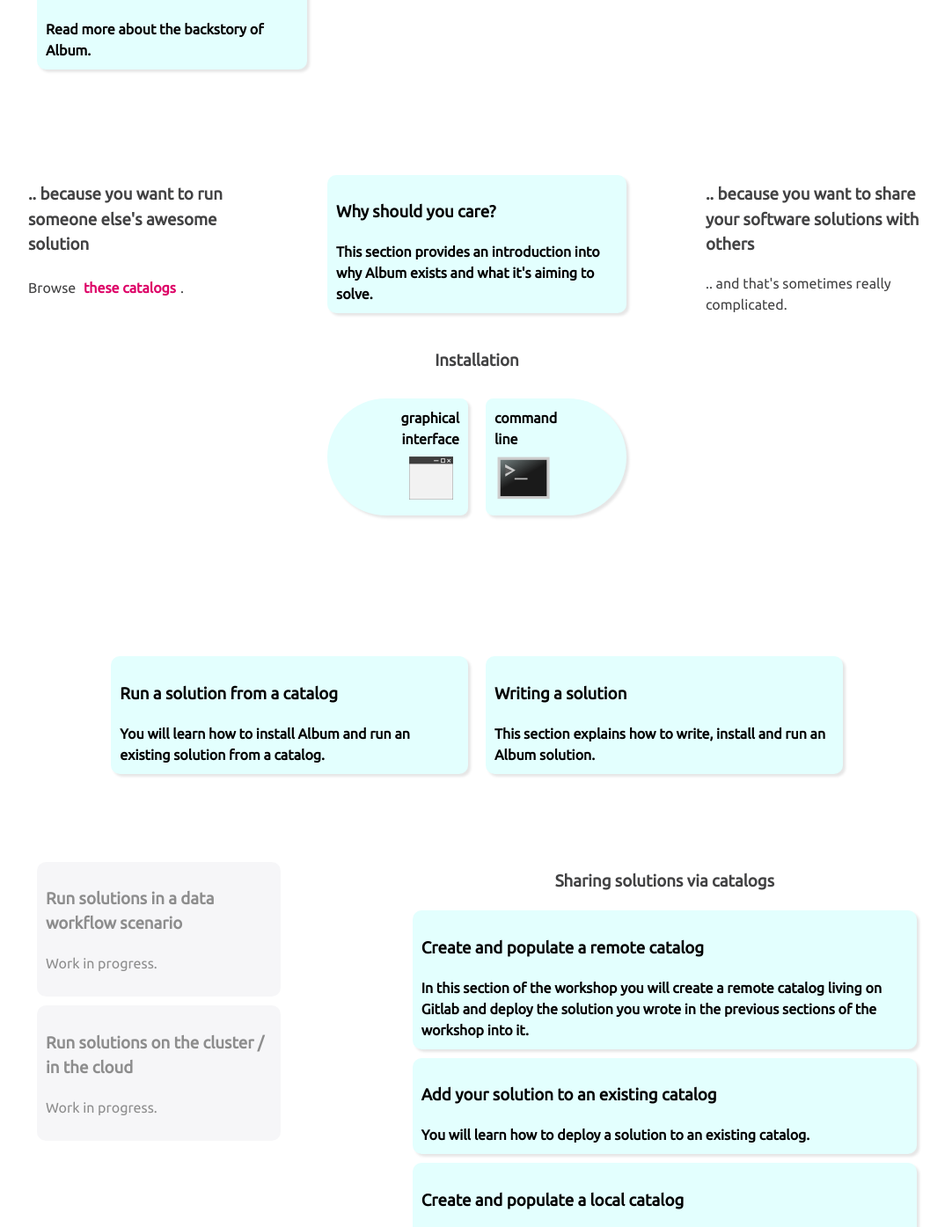
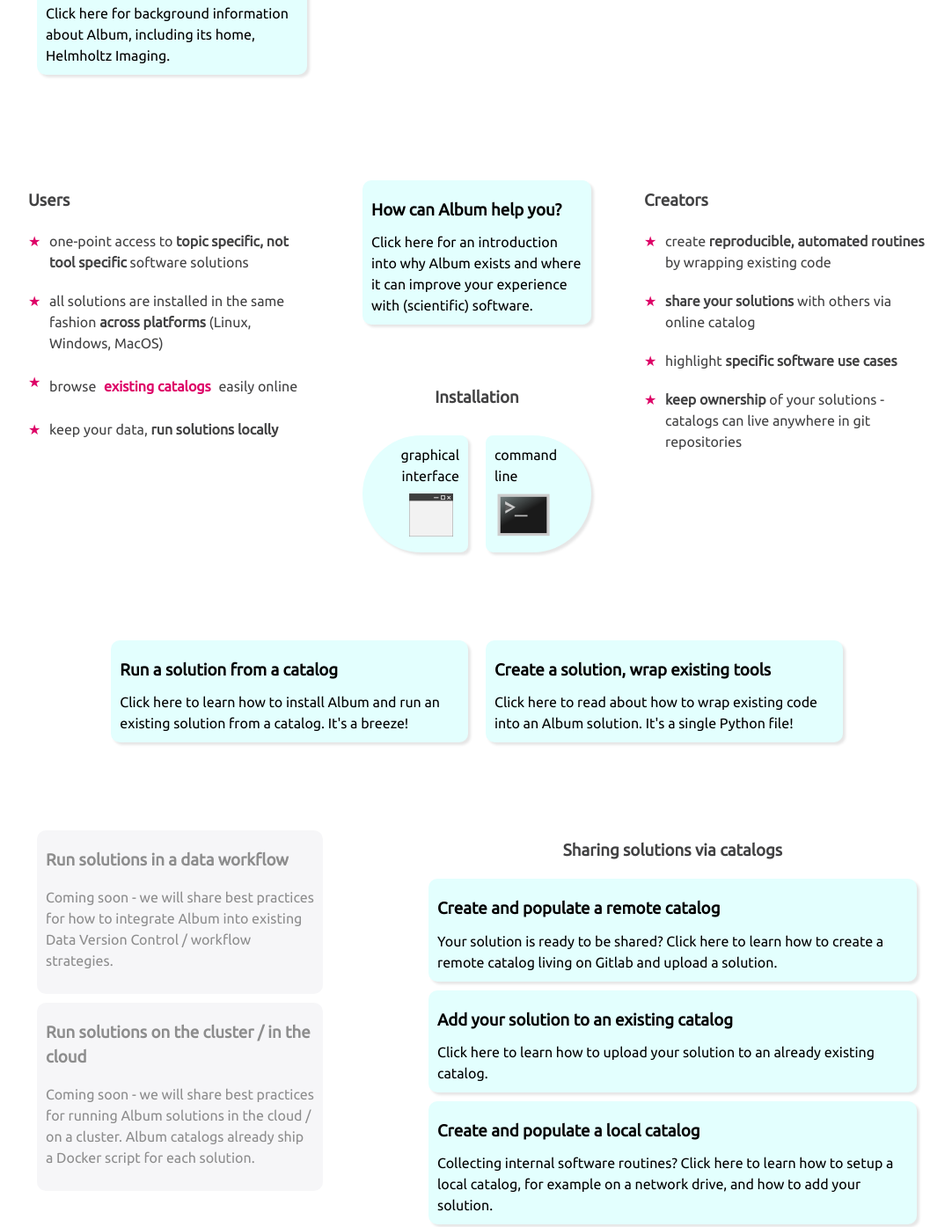
Before and after one commit to album-app/album-workshop, a Gatsby site: page / in a window 1280 px wide. Shown: the part 581-1976 px from the top of the page at 88% size, without its empty margins (98-1180 px from the left). Built offline with nearby package versions, Linux system fonts and the light colour scheme; Gatsby itself is replaced by a stand-in of ours; some packages are replaced by stand-ins of ours.

Commit message:
improved texts

```diff
--- a/src/components/snippet.js
+++ b/src/components/snippet.js
@@ -50,7 +50,6 @@
 return (
 <div class="snippet">
     <h1 className="title">{snippet.frontmatter.title}</h1>
-    <div className="description">{snippet.frontmatter.description}</div>
     <div dangerouslySetInnerHTML={{ __html: snippet.html }}/>
     {getNextSteps(snippet, snippets)}
     <div className="feedback">
--- a/src/css/base-theme.css
+++ b/src/css/base-theme.css
@@ -203,6 +203,10 @@
     border-bottom: 2px dotted rgba(0,0,0,0.2);
 }
 
+a.intro-box {
+    font-weight: normal;
+}
+
 @media (max-width: 1360px) {
     .header-logo, .header .header-menu-item {
         border: 0;
--- a/src/css/layout.css
+++ b/src/css/layout.css
@@ -307,6 +307,10 @@
     flex: 1;
 }
 
+.intro-box h3 {
+    margin: 10px 0;
+}
+
 .line > div, .line > .flex-middle {
     flex: 3;
 }
@@ -434,13 +438,13 @@
 }
 
 #sharing_via_catalogs {
-    margin-left: 100px;
+    margin-left: 70px;
+    flex: 5;
 }
 
 #install_gui {
     border-top-left-radius: 80px;
     border-bottom-left-radius: 80px;
-    padding-left: 50px;
     text-align: right;
 }
 
@@ -450,12 +454,12 @@
 
 #installer-line .line {
     flex-wrap: nowrap;
+    margin: 0;
 }
 
 #install_commandline {
     border-top-right-radius: 80px;
     border-bottom-right-radius: 80px;
-    padding-right: 50px;
 }
 
 #install_commandline, #install_gui {
@@ -463,11 +467,32 @@
 }
 
 #browse_catalogs {
-    margin-right: 50px;
+    margin-right: 20px;
+    flex: 8;
 }
 
 #share_solutions {
-    margin-left: 50px;
+    margin-left: 20px;
+    flex: 8;
+}
+
+#browse_catalogs ul, #share_solutions ul {
+  list-style: none;
+  padding-left: 0;
+}
+
+#browse_catalogs ul li, #share_solutions ul li {
+  position: relative;
+  padding-left: 1.5em;
+}
+
+#browse_catalogs ul li:before, #share_solutions ul li:before {
+  content: '★';
+  position: absolute;
+  left: 0;  /* place the SVG at the start of the padding */
+  color: #dd0066;
+  width: 1em;
+  height: 1em;
 }
 
 .center {
@@ -552,6 +577,11 @@
     margin-left: 20px;
 }
 
+#center-concept-block {
+    display: flex;
+    flex-direction: column;
+}
+
 @media (max-width: 1000px) {
     .leader-line {
         display: none;
@@ -560,6 +590,9 @@
         min-width: 80%;
         align-self: stretch;
         margin: 10px 0;
+    }
+    .line > div {
+        padding: 0;
     }
     .dummy {
         display: none;
@@ -585,4 +618,11 @@
     #share_solutions {
         order: 3;
     }
+    #concepts {
+        order: 2;
+    }
+    #installer-line {
+        margin-top: 0px;
+        margin-bottom: 20px;
+    }
 }
--- a/src/pages/01_intro.md
+++ b/src/pages/01_intro.md
@@ -1,7 +1,7 @@
 ---
 slug: "/concepts"
-title: "Why should you care?"
-description: "This section provides an introduction into why Album exists and what it's aiming to solve."
+title: "How can Album help you?"
+description: "Click here for an introduction into why Album exists and where it can improve your experience with (scientific) software."
 next: ["run_solution_from_catalog", "solution_writing"]
 ---
 
--- a/src/pages/02_run_solution_from_catalog.md
+++ b/src/pages/02_run_solution_from_catalog.md
@@ -1,7 +1,7 @@
 ---
 slug: "/run_solution_from_catalog"
 title: "Run a solution from a catalog"
-description: "You will learn how to install Album and run an existing solution from a catalog."
+description: "Click here to learn how to install Album and run an existing solution from a catalog. It's a breeze!"
 next: ["solution_writing"]
 ---
 
--- a/src/pages/03_write_solution_setup_parameters.md
+++ b/src/pages/03_write_solution_setup_parameters.md
@@ -1,7 +1,7 @@
 ---
 slug: "/solution_writing"
-title: "Writing a solution"
-description: "This section explains how to write, install and run an Album solution."
+title: "Create a solution, wrap existing tools"
+description: "Click here to read about how to wrap existing code into an Album solution. It's a single Python file!"
 next: ["remote_catalog", "add_to_catalog", "local_catalog"]
 ---
 
--- a/src/pages/04_a_remote_catalog.md
+++ b/src/pages/04_a_remote_catalog.md
@@ -1,8 +1,7 @@
 ---
 slug: "/remote_catalog"
 title: "Create and populate a remote catalog"
-description: "In this section of the workshop you will create a remote catalog living on Gitlab and deploy the solution
-you wrote in the previous sections of the workshop into it."
+description: "Your solution is ready to be shared? Click here to learn how to create a remote catalog living on Gitlab and upload a solution."
 ---
 
 <div class="learning-objectives">
@@ -29,7 +28,7 @@
 2. request catalogs:
     - Solutions deployed to a request catalog have to be reviewed by the administrators of the catalog (e.g. the Maintainer of the catalog
       repository)
-    - After successfull review they can be added to the catalog.
+    - After successful review they can be added to the catalog.
 
 <div class="task">
 <div class="task-title">Task 1 - Follow the steps to create a direct catalog hosted on Gitlab (or github)</div>
--- a/src/pages/04_b_add_to_existing_catalog.md
+++ b/src/pages/04_b_add_to_existing_catalog.md
@@ -1,7 +1,7 @@
 ---
 slug: "/add_to_catalog"
 title: "Add your solution to an existing catalog"
-description: "You will learn how to deploy a solution to an existing catalog."
+description: "Click here to learn how to upload your solution to an already existing catalog."
 ---
 
 <div class="learning-objectives">
--- a/src/pages/04_c_creating_populating_a_local_catalog.md
+++ b/src/pages/04_c_creating_populating_a_local_catalog.md
@@ -1,7 +1,7 @@
 ---
 slug: "/local_catalog"
 title: "Create and populate a local catalog"
-description: "You will learn how to setup a local catalog, for example on a network drive, and how to deploy your solution into it."
+description: "Collecting internal software routines? Click here to learn how to setup a local catalog, for example on a network drive, and how to add your solution."
 ---
 <div class="learning-objectives">
 Learning objectives:
--- a/src/pages/album.md
+++ /dev/null
@@ -1,6 +0,0 @@
----
-slug: "/album"
-title: "Album"
-description: "Decentralized framework for sharing software solutions"
----
-Why?
--- a/src/pages/background.md
+++ b/src/pages/background.md
@@ -1,7 +1,7 @@
 ---
 slug: "/background"
 title: "Who we are"
-description: "Read more about the backstory of Album."
+description: "Click here for background information about Album, including its home, Helmholtz Imaging."
 next: ["concepts"]
 ---
 Album is a tool for unifying computational tools across frameworks,
--- a/src/pages/browse_catalogs.md
+++ b/src/pages/browse_catalogs.md
@@ -1,6 +1,9 @@
 ---
 slug: "/browse_catalogs"
-title: ".. because you want to run someone else's awesome solution"
+title: "Users"
 description: ""
 ---
-Browse [these catalogs](#list-of-catalogs).
+- one-point access to **topic specific, not tool specific** software solutions
+- all solutions are installed in the same fashion **across platforms** (Linux, Windows, MacOS)
+- browse [existing catalogs](#list-of-catalogs) easily online
+- keep your data, **run solutions locally**
--- a/src/pages/packaging.md
+++ b/src/pages/packaging.md
@@ -3,4 +3,4 @@
 title: "Package your solution"
 description: ""
 ---
-Work in progress.
+Coming soon - we are working on providing a single command for generating a single file executable that takes care of installing Conda, Album and a specific solution all at once.
--- a/src/pages/share_solutions.md
+++ b/src/pages/share_solutions.md
@@ -1,6 +1,9 @@
 ---
 slug: "/share_solutions"
-title: ".. because you want to share your software solutions with others"
+title: "Creators"
 description: ""
 ---
-.. and that's sometimes really complicated.
+- create **reproducible, automated routines** by wrapping existing code
+- **share your solutions** with others via online catalog
+- highlight **specific software use cases**
+- **keep ownership** of your solutions - catalogs can live anywhere in git repositories
--- a/src/pages/solutions_data_workflows.md
+++ b/src/pages/solutions_data_workflows.md
@@ -1,6 +1,6 @@
 ---
 slug: "/solutions_data_workflows"
-title: "Run solutions in a data workflow scenario"
+title: "Run solutions in a data workflow"
 description: ""
 ---
-Work in progress.
+Coming soon - we will share best practices for how to integrate Album into existing Data Version Control / workflow strategies.
--- a/src/pages/solutions_in_the_cloud.md
+++ b/src/pages/solutions_in_the_cloud.md
@@ -3,4 +3,4 @@
 title: "Run solutions on the cluster / in the cloud"
 description: ""
 ---
-Work in progress.
+Coming soon - we will share best practices for running Album solutions in the cloud / on a cluster. Album catalogs already ship a Docker script for each solution.
--- a/src/templates/snippet_links.js
+++ b/src/templates/snippet_links.js
@@ -59,7 +59,7 @@
     </div>
     <div className="line">
         {getBoxDiv(pageContext.snippets, "browse_catalogs")}
-        <div>
+        <div id="center-concept-block">
             {getSnippetDiv(pageContext.snippets, "concepts")}
             <div id="installer-line">
                 <h3 className="center">Installation</h3>
```
